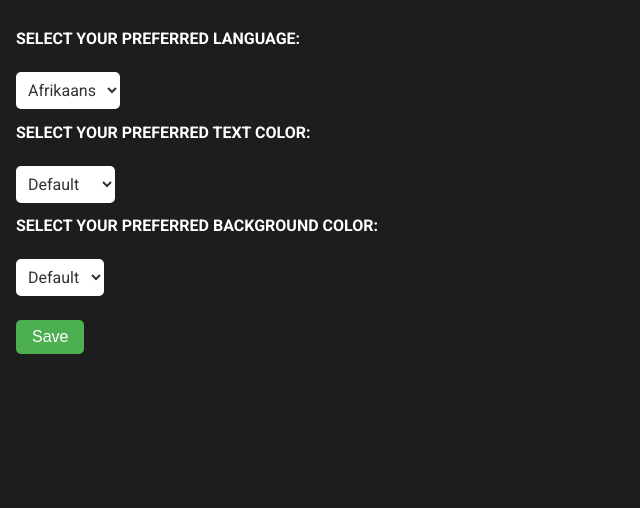
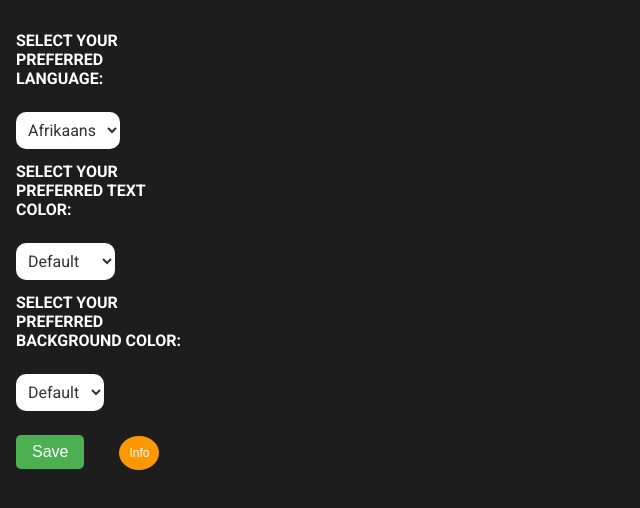
Before and after one commit to Designers-Guild/glossary-tool, a website built with webpack: page public/popup.html in a window 1280 px wide. Shown: the whole page, without its empty margins (0-640 px from the left). Built offline with nearby package versions, Linux system fonts and the light colour scheme; some packages are replaced by stand-ins of ours; files whose address does not match are found by name.

Commit message:
How to use button with pdf

```diff
--- a/public/popup.html
+++ b/public/popup.html
@@ -6,9 +6,12 @@
   <meta name="viewport" content="width=device-width, initial-scale=1">
   <link href="https://fonts.googleapis.com/css?family=Roboto:400,700&display=swap" rel="stylesheet">
   <style>
-    /* Main container style */
-    body {
+ /* Main container style */
+ body {
+      height:460px;
+      width:175px;
       background-color: #1d1d1d;
+      margin: 5px;
       display: flex;
       align-items: center;
       font-family: 'Roboto', sans-serif;
@@ -29,7 +32,7 @@
     .dropdown {
       font-size: 1rem;
       padding: 0.5rem;
-      border-radius: 5px;
+      border-radius: 10px;
       border: none;
       margin-right: 1rem;
       color: #333;
@@ -54,6 +57,28 @@
     #save-button:hover {
       background-color: #3e8e41;
     }
+
+/* How to use button style */
+#how-to-use-button {
+  border: none;
+  color: white;
+  padding: 10px;
+  text-align: center;
+  text-decoration: none;
+  display: inline-block;
+  font-size: 12px;
+  margin: 4px 31px;
+  cursor: pointer;
+  background-color: #FF9800;
+  border-radius: 70%;
+
+}
+
+/* Hover effect on the how to use button */
+#how-to-use-button:hover {
+  background-color: #FF8800;
+}
+
   </style>
   <script src="popup.js"></script>
 </head>
@@ -87,8 +112,11 @@
         <option value="#00FFFF">Cyan</option>
         <option value="#FFA500">Orange</option>
       </select>
+
     </div>
     <button id="save-button">Save</button>
+    <button id="how-to-use-button">Info</button>
   </div>
+
 </body>
 </html>
--- a/src/popup.js
+++ b/src/popup.js
@@ -41,4 +41,9 @@ document.addEventListener("DOMContentLoaded", function() {
       window.close(); // Close the popup window
 
     });
+
+
+  document.getElementById('how-to-use-button').addEventListener('click', function() {
+    window.open('test.pdf', '_blank');
+});
   });
```
Also changed, not shown: 1 other file.
